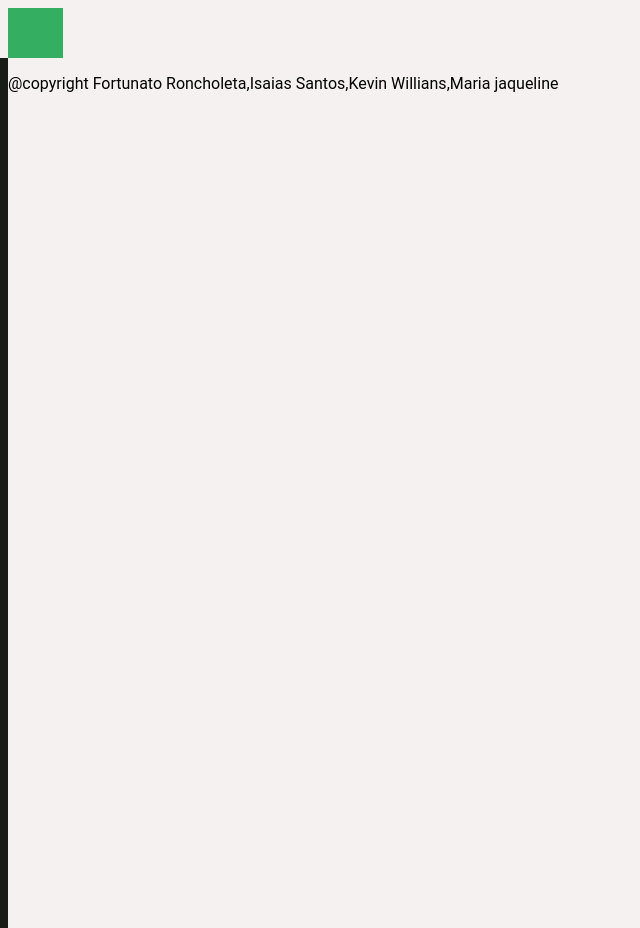
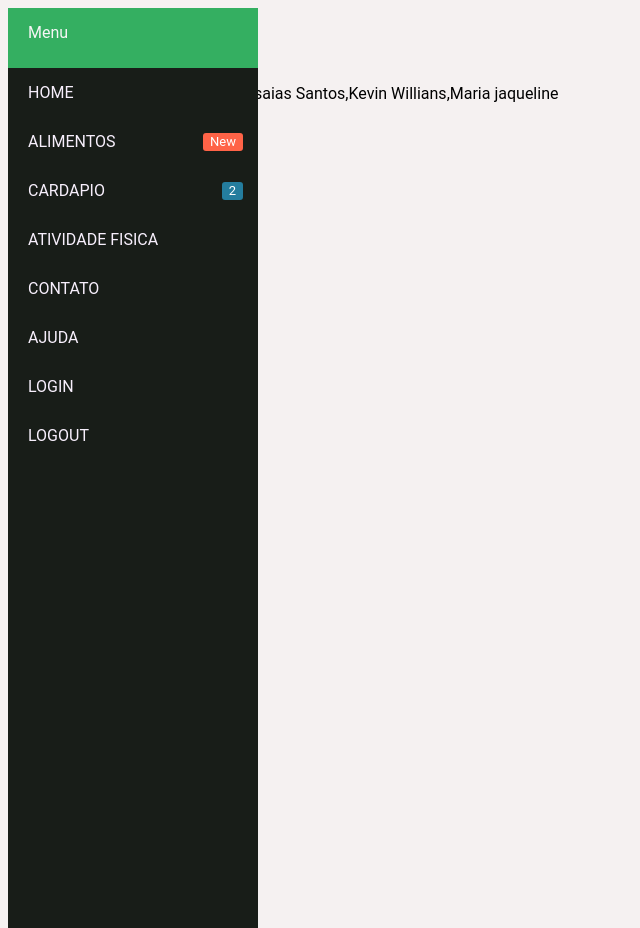
Before and after one commit to maria2122/Gestao-Fisico-Nutricional, a Flask app: page / in a window 1280 px wide. Shown: the whole page, without its empty margins (0-640 px from the left). Run offline with Flask 2, Linux system fonts and the light colour scheme.

Commit message:
ajustes Menu_TOP

```diff
--- a/static/style.css
+++ b/static/style.css
@@ -16,15 +16,16 @@ body {
 
 /* Menu button  */
 .btn {
-    display: block;
+    display: grid;
     background-color: #34af61;
     color: rgb(246, 246, 246);
-    width: 55px;
-    height: 50px;
+    width: 50px;
+    height: 60px;
     line-height: 50px;
-    padding: 0 20px;
+    /*muda o tipo de cursor*/
     cursor: pointer;
-    transition: width .3s ease-in-out;
+     /*transiçao do menu*/
+    transition: width .4s ease-in-out;
 }
 
 
@@ -34,9 +35,9 @@ body {
     position: fixed;
     width: 250px;
     height: 100%;
-    z-index: 1111;
-    transition: transform .3s ease-in-out;
-    transform: translateX(-250px);
+    transition: transform .4s ease-in-out;
+    transform:  translateX(-190px);
+
 }
 
 .sidebar ul {
--- a/templates/Template.html
+++ b/templates/Template.html
@@ -29,7 +29,7 @@
 </head>
 
 <aside>
-<input type="checkbox" id="checkbox">
+<input type="checkbox"  id="checkbox" checked>
 <label class="btn" for="checkbox"> <span>Menu</span></label>
 
 <div class="sidebar">
```
